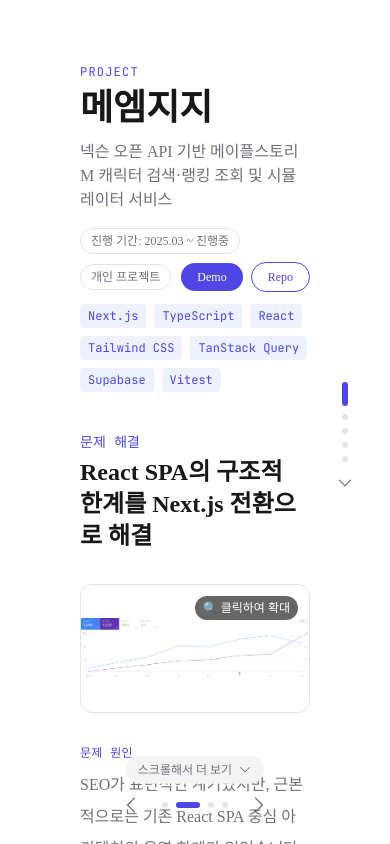
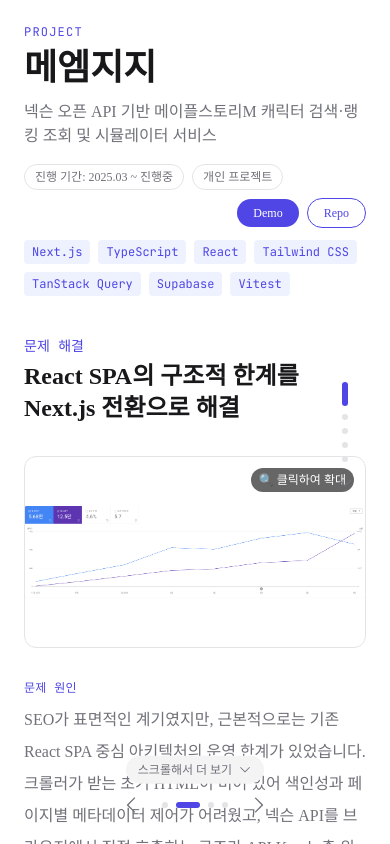
Before and after one commit to devHyeon99/Ehh-Portfolio, a React (Vite) app: page / in a window 390 px wide. Both pictures are taken after a click on the button 197 px from the left and 805 px from the top of the page. Built offline with nearby package versions, Linux system fonts and the light colour scheme; a web font is replaced by a local one.

Commit message:
프로젝트 슬라이드 모바일 패딩 수정

```diff
--- a/src/components/ProjectSlide.tsx
+++ b/src/components/ProjectSlide.tsx
@@ -45,7 +45,7 @@
 
   return (
     <div className='flex flex-col w-full min-h-screen'>
-      <div className='w-full px-20 py-16 mx-auto my-auto max-w-7xl'>
+      <div className='w-full p-6 mx-auto my-auto md:px-20 md:py-16 max-w-7xl'>
         {showHeader ? (
           <div className='mb-10'>
             <p className='mb-2 font-mono text-xs tracking-widest uppercase text-accent'>
@@ -157,7 +157,7 @@
                 className='max-w-[90vw] max-h-[90vh] object-contain cursor-zoom-out rounded-xl'
               />
             </div>,
-            document.body
+            document.body,
           )}
 
         {/* 설명 */}
```
